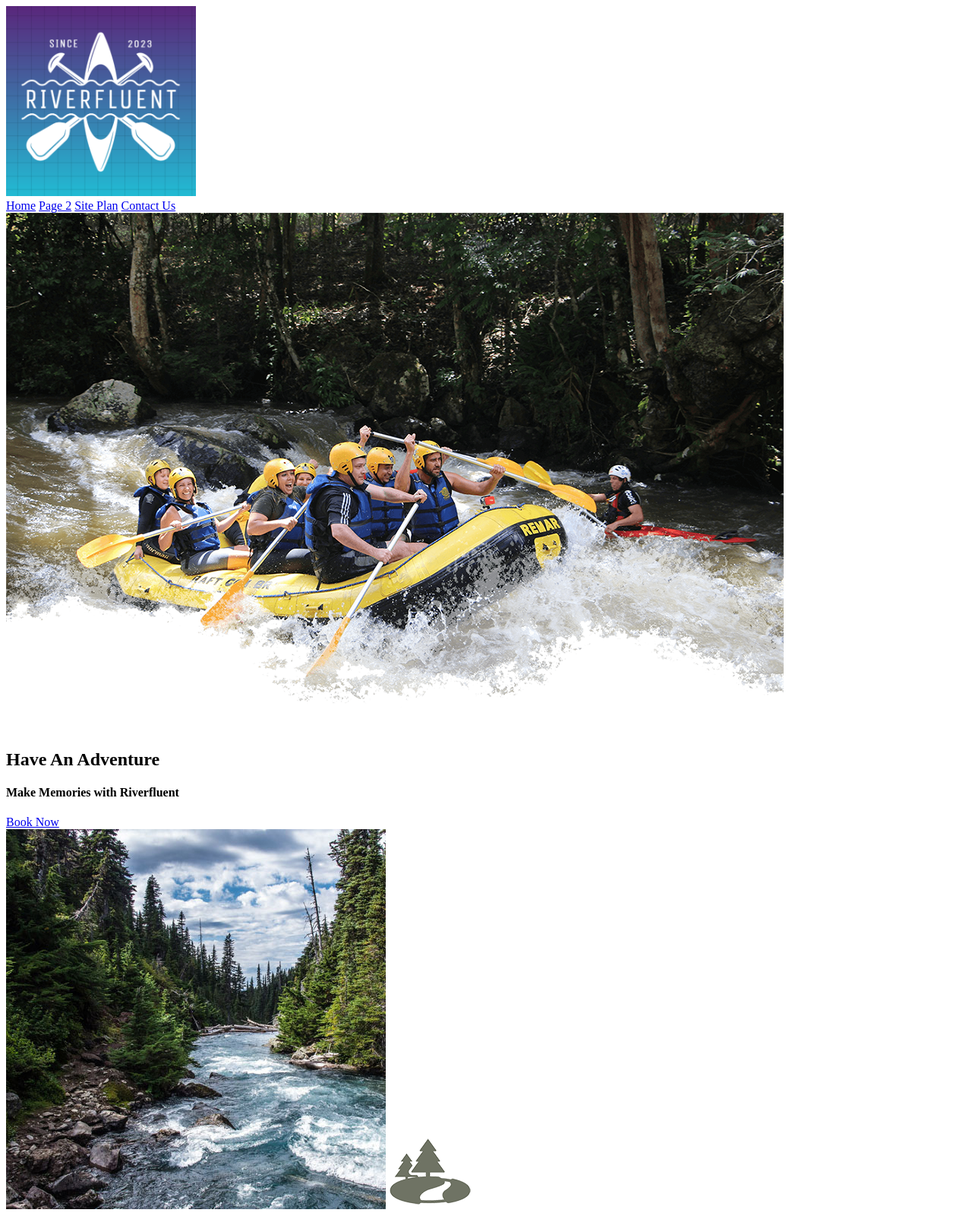
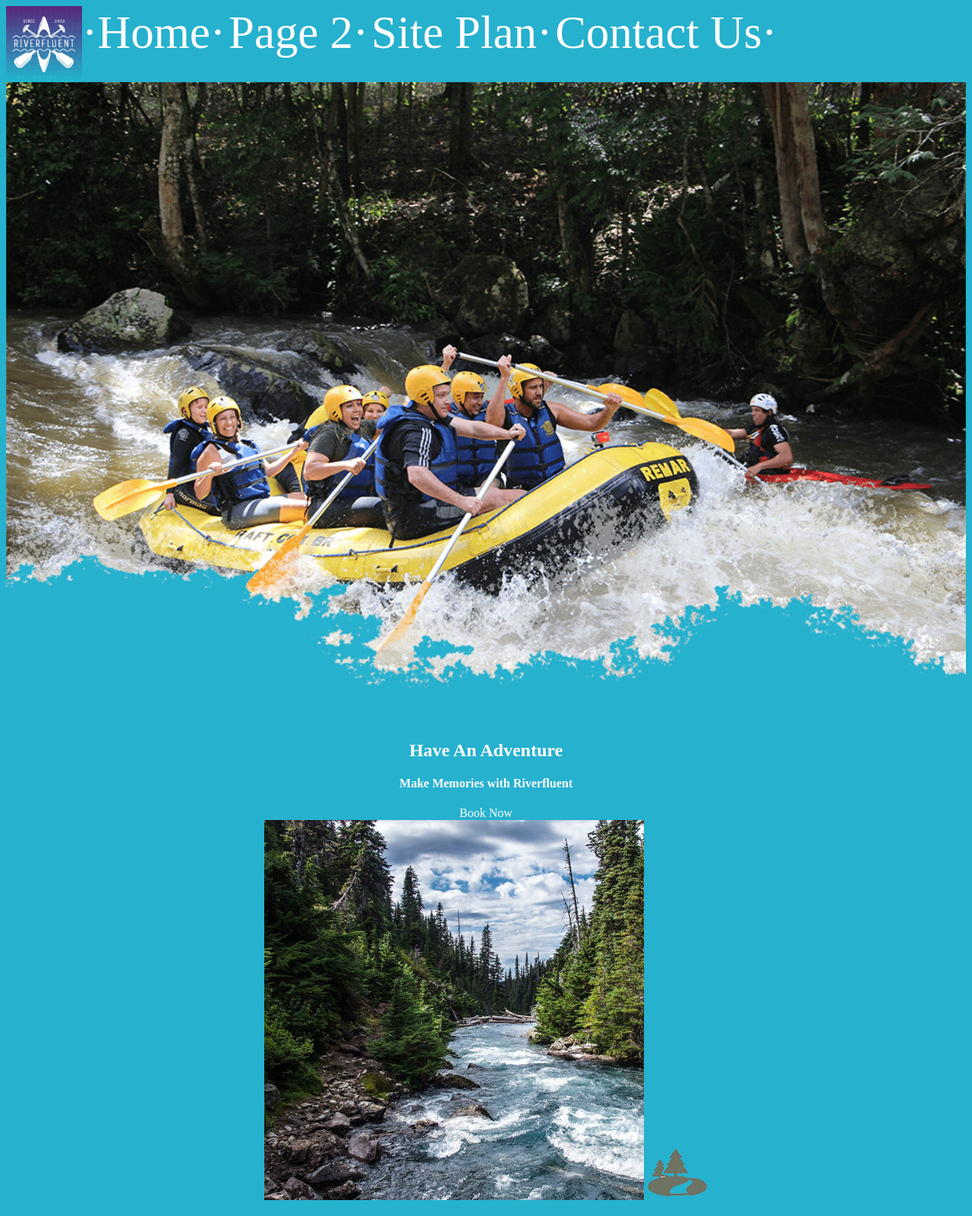
Before and after one commit to shanebasham/PythonMessingAround, a plain HTML site: page wdd130/wwr/index.html in a window 1280 px wide. Shown: the top 1600 px of the page at 76% size. Drawn offline with Linux system fonts and the light colour scheme.

Commit message:
added css

```diff
--- a/wdd130/wwr/index.html
+++ b/wdd130/wwr/index.html
@@ -6,19 +6,20 @@
     <meta http-equiv="X-UA-Compatible" content="IE=edge">
     <meta name="viewport" content="width=device-width, initial-scale=1.0">
     <title>Whitewater Rafting Vacations | River Fluent | Home</title>
+    <link rel="stylesheet" href="styles/style.css">
 </head>
 <body>
     <header>
         <a id="logo_link" href="index.html">
             <img class="logo" src="images/riverfluent.png" alt="River Fluent Logo"
-            width="250"
-            height="250">
+            width="100"
+            height="100">
         </a>
         <nav>
-            <a href="index.html">Home</a>
-            <a href="#">Page 2</a>
-            <a href="site-plan-rafting.html">Site Plan</a>
-            <a href="contactus.html">Contact Us</a>
+            <a href="index.html">·Home·</a>
+            <a href="#">Page 2·</a>
+            <a href="site-plan-rafting.html">Site Plan·</a>
+            <a href="contactus.html">Contact Us·</a>
         </nav>
     </header>
     <div id="hero">
@@ -49,6 +50,7 @@
             <img class="icon" src="images/oars.png" alt="oars icon">
             <h2>Rapids</h2>
         </section>
+        <div id="background"></div>
         <img class="mountains" src="images/mountains.jpg" alt="Misty mountains">
         <section class="msg">
             <h2>More Than Just The Thrill</h2>
@@ -61,13 +63,13 @@
         <p><a href="site-plan-rafting.html">Site Plan</a></p>
         <p><a href="contactus.html">Contact Us</a></p>
         <div class="social">
-            <a href="https://facebook.com">
+            <a href="https://facebook.com" target="_blank">
                 <img src="images/facebook.png" alt="fb icon">
             </a>
-            <a href="https://twitter.com">
+            <a href="https://twitter.com" target="_blank">
                 <img src="images/twitter.png" alt="twitter icon">
             </a>
-            <a href="https://instagram.com">
+            <a href="https://instagram.com" target="_blank">
                 <img src="images/instagram.png" alt="instagram icon">
             </a>
         </div>
--- /dev/null
+++ b/wdd130/wwr/styles/style.css
@@ -0,0 +1,74 @@
+
+div {
+    max-width: 1600px;
+    margin: 0 auto;
+}
+nav a {
+    font-size: 3.8em;
+    text-align: center;
+    color: white;
+    text-decoration: none;
+}
+.logo {
+    width: auto;
+    float: left;
+}
+.icon {
+    width: 80px;
+}
+#hero-img {
+    width: 100%;
+}
+#hero-msg h1, #hero-msg h4 {
+    text-align: center;
+    color: white;
+}
+.button-box {
+    text-align: center;
+    color: white;
+}
+main section {
+    text-align: center;
+    color: white;
+}
+#background {
+    height: 725px;
+}
+body {
+    background-color: #26b1ce;
+    color: white;
+}
+header {
+    background-color:#26b1ce;
+    color: white;
+}
+nav a:hover {
+    font-size: 4.5em;
+    background-color: #59297d;
+    color: white;
+}
+.book, .join {
+    background-color: #26b1ce;
+    color: white;
+    text-decoration: none;
+}
+.book:hover, .join:hover {
+    background-color: #59297d;
+    color: white;
+}
+#background {
+    background-color: #26b1ce;
+}
+.msg {
+    background-color: #26b1ce;
+}
+footer p a {
+    background-color: #26b1ce;
+    color: white;
+    text-decoration: none;
+}
+footer p a:hover {
+    font-size: 1.2em;
+    text-decoration: underline;
+    background-color: #59297d;
+}
```
